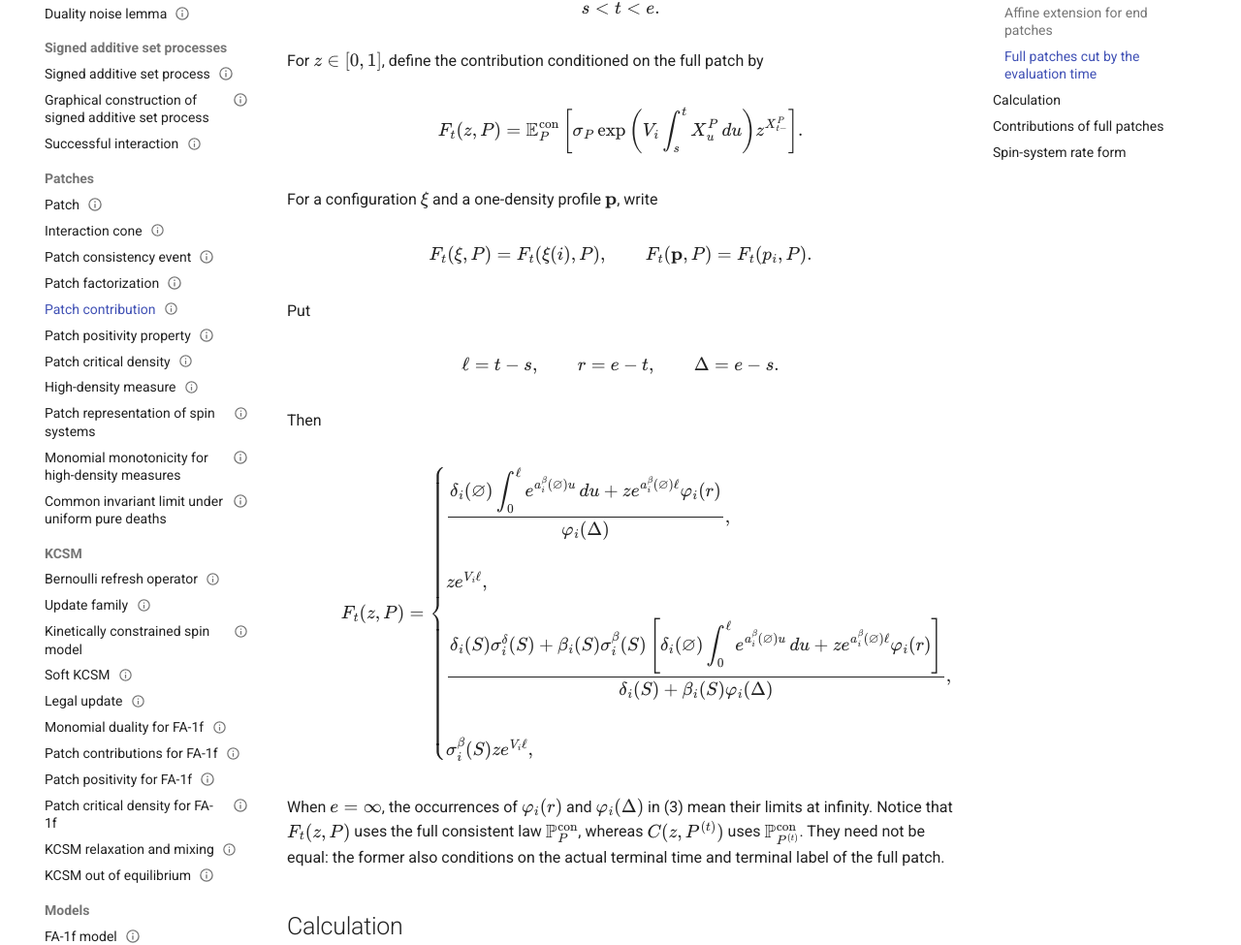
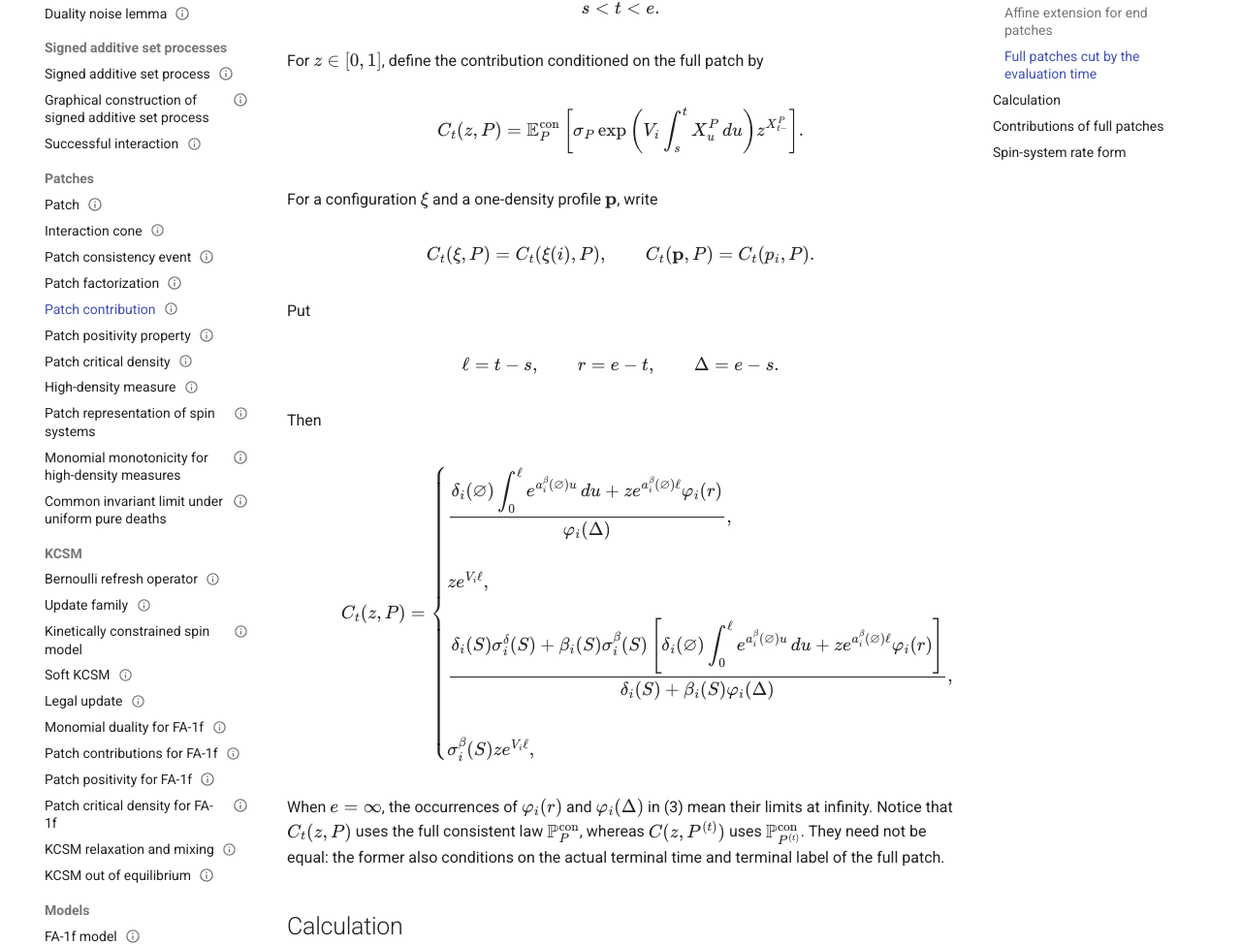
Before and after one commit to maciejgluchowski86-beep/ips-wiki, an MkDocs documentation site: the page built from docs/entries/patch-contribution.md, in a window 1280 px wide and 1400 px high, scrolled down 2302 px. Shown: the part 149-1124 px from the top of the window at 97% size. Built offline with MkDocs 1.6.1 and Material for MkDocs 9.7.7, drawn with Linux system fonts in a browser that asks for light colours; comment, search, counter and statistics services are not loaded; some of the changed text lies outside the part shown.

```diff
--- a/docs/entries/patch-contribution.md
+++ b/docs/entries/patch-contribution.md
@@ -10,7 +10,7 @@ tags:
 
 # Patch contribution
 
-This entry defines and computes the local factors used in the [patch representation of spin systems](patch-representation-of-spin-systems.md). Completed patches have contributions \(C(P)\), finite-horizon end patches have contributions \(C(\xi,P)\), and full patches cut by the evaluation time have contributions \(F_t(\xi,P)\). The distinction between the last two reflects whether one conditions on \(\cG_t\) or on \(\cG_\infty\).
+This entry defines and computes the local factors used in the [patch representation of spin systems](patch-representation-of-spin-systems.md). Completed patches have contributions \(C(P)\), finite-horizon end patches have contributions \(C(\xi,P)\), and full patches cut by the evaluation time have contributions \(C_t(\xi,P)\). The distinction between the last two reflects whether one conditions on \(\cG_t\) or on \(\cG_\infty\).
 
 Fix a labeled [patch](patch.md) \(P\) and write
 
@@ -181,7 +181,7 @@ $$
 For \(z\in[0,1]\), define the contribution conditioned on the full patch by
 
 $$
-F_t(z,P)
+C_t(z,P)
 =
 \mathbb E_P^{\mathrm{con}}\left[
 \sigma_P
@@ -195,9 +195,9 @@ $$
 For a configuration \(\xi\) and a one-density profile \(\mathbf p\), write
 
 $$
-F_t(\xi,P)=F_t(\xi(i),P),
+C_t(\xi,P)=C_t(\xi(i),P),
 \qquad
-F_t(\mathbf p,P)=F_t(p_i,P).
+C_t(\mathbf p,P)=C_t(p_i,P).
 $$
 
 Put
@@ -213,7 +213,7 @@ $$
 Then
 
 $$
-F_t(z,P)
+C_t(z,P)
 =
 \begin{cases}
 \dfrac{
@@ -254,7 +254,7 @@ z e^{a_i^\beta(\vn)\ell}\varphi_i(r)
 \tag{3}
 $$
 
-When \(e=\infty\), the occurrences of \(\varphi_i(r)\) and \(\varphi_i(\Delta)\) in (3) mean their limits at infinity. Notice that \(F_t(z,P)\) uses the full consistent law \(\mathbb P_P^{\mathrm{con}}\), whereas \(C(z,P^{(t)})\) uses \(\mathbb P_{P^{(t)}}^{\mathrm{con}}\). They need not be equal: the former also conditions on the actual terminal time and terminal label of the full patch.
+When \(e=\infty\), the occurrences of \(\varphi_i(r)\) and \(\varphi_i(\Delta)\) in (3) mean their limits at infinity. Notice that \(C_t(z,P)\) uses the full consistent law \(\mathbb P_P^{\mathrm{con}}\), whereas \(C(z,P^{(t)})\) uses \(\mathbb P_{P^{(t)}}^{\mathrm{con}}\). They need not be equal: the former also conditions on the actual terminal time and terminal label of the full patch.
 
 ## Calculation
 
@@ -435,12 +435,12 @@ This proves (1)--(3).
 
 ## Contributions of full patches
 
-Suppose that \(P\) is an infinite full patch. Whenever \(F_t(z,P)\) has a common finite limit independent of \(z\in[0,1]\), define
+Suppose that \(P\) is an infinite full patch. Whenever \(C_t(z,P)\) has a common finite limit independent of \(z\in[0,1]\), define
 
 $$
 C(P)
 =
-\lim_{t\to\infty}F_t(z,P).
+\lim_{t\to\infty}C_t(z,P).
 $$
 
 Under the uniform pure-death assumption used in [the common invariant-limit theorem](common-invariant-limit-under-uniform-pure-deaths.md),
```
